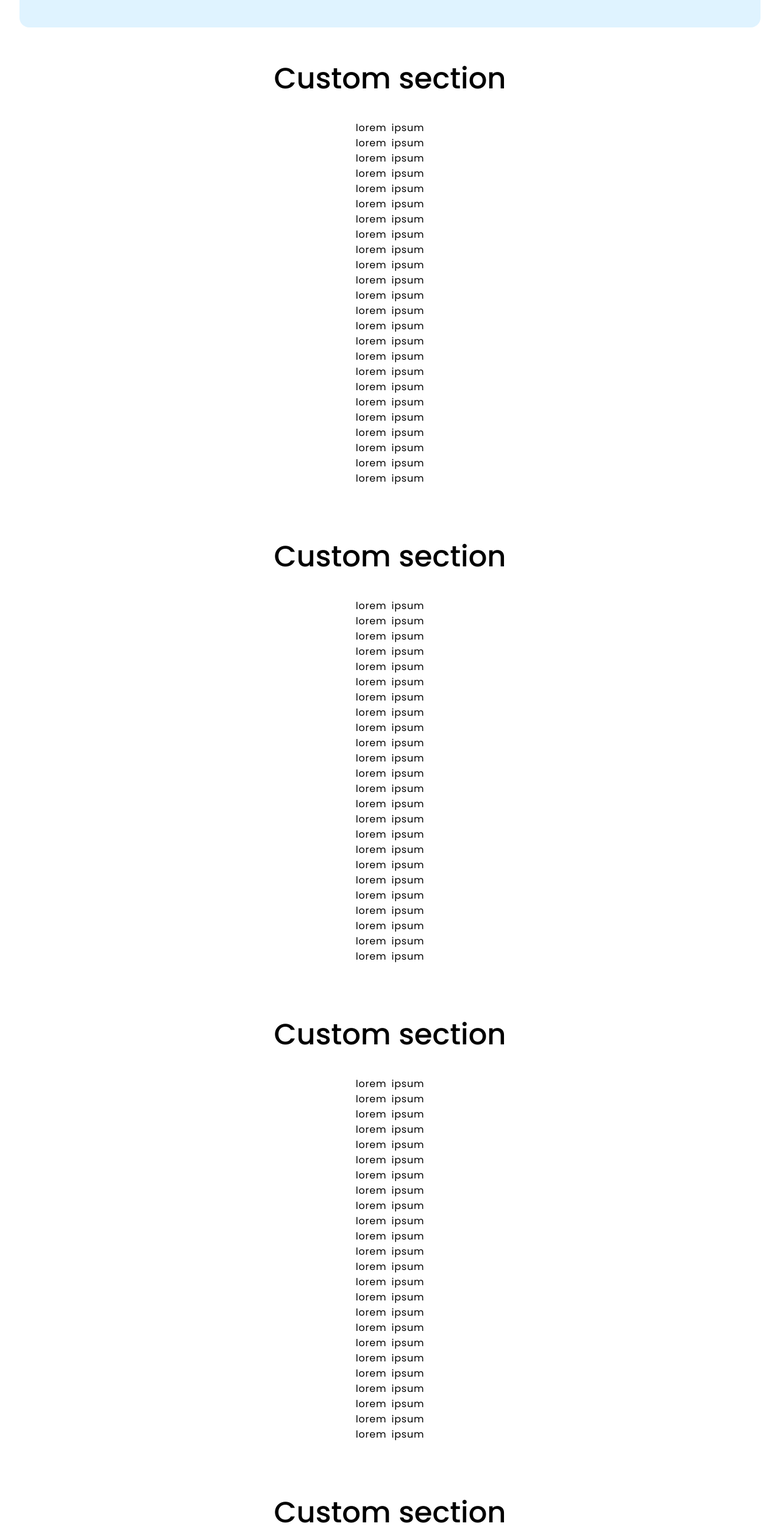
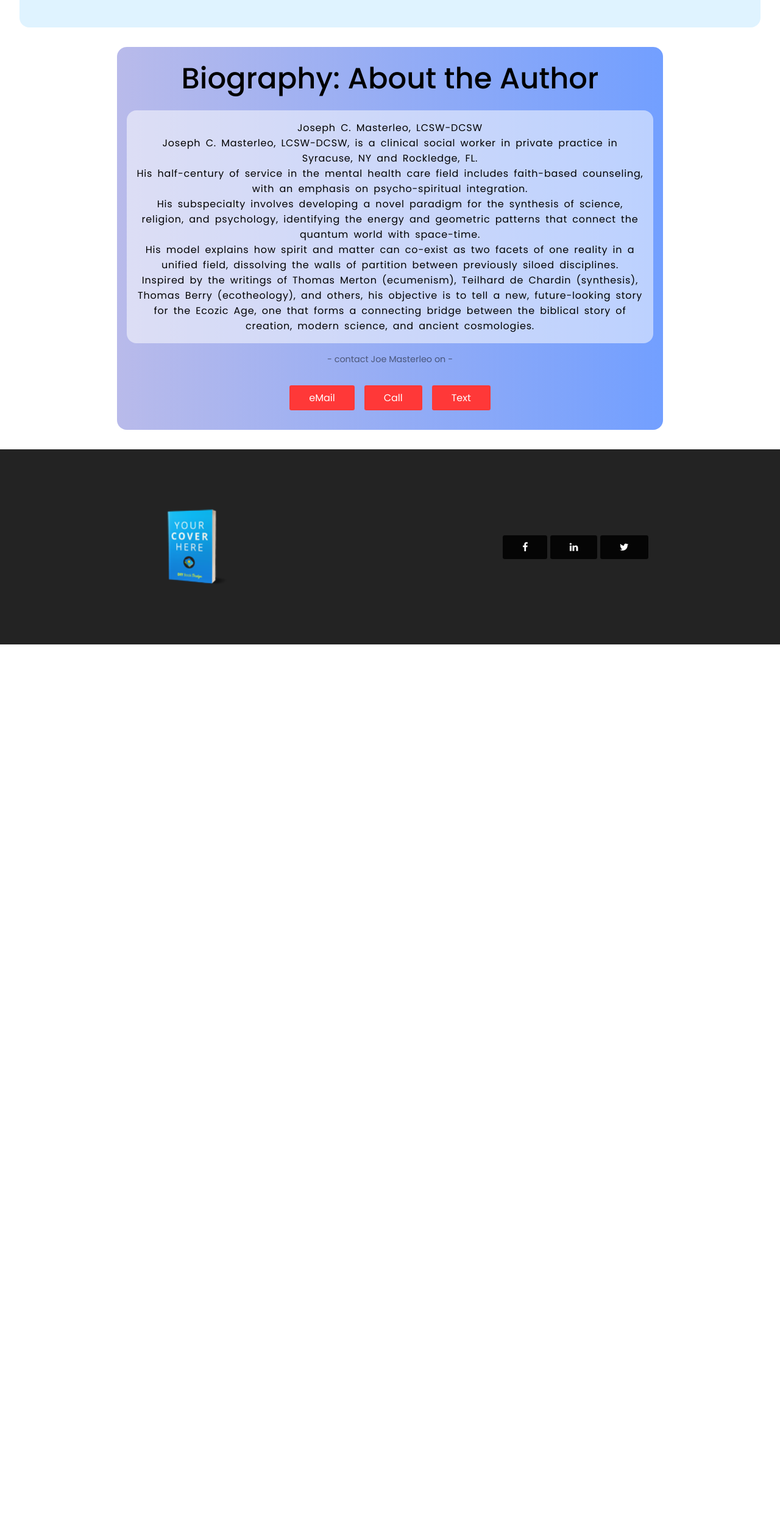
Before and after one commit to chrismuha/joemasterleo, a plain HTML site: page index.html in a window 1280 px wide. Shown: the part 1701-4222 px from the top of the page at 61% size. After the commit the page ends 2758 px from the top, so only its background shows below. Drawn offline with Linux system fonts and the light colour scheme.

Commit message:
Update index.html
made spacing change between header text for Bibliography paragraph.

added sub-title for Bibliography. About the Author.

removed additional blank custom sections that were not needed.

```diff
--- a/index.html
+++ b/index.html
@@ -10,7 +10,7 @@
 <body>
     <header>
         <div class="about-book">
-            <h1> The Ambient Christ</h1>
+            <h1>The Ambient Christ</h1>
             <p> There is an unfilled field in the cosmos that holds everything together, and every discipline is a portal to it.
             <br> Science calls it a field of fundamental forces and elementary particles.
             <br> Religion calls it God and accepts it by faith as an impenetratable mystery.
@@ -53,155 +53,9 @@
             </div>
         </div>
     </div>
-    <div class="custom-section">
-        <h1>Custom section</h1>
-        <p>
-        lorem ipsum
-        <br> lorem ipsum
-        <br> lorem ipsum
-        <br> lorem ipsum
-        <br> lorem ipsum
-        <br> lorem ipsum
-        <br> lorem ipsum
-        <br> lorem ipsum
-        <br> lorem ipsum
-        <br> lorem ipsum
-        <br> lorem ipsum
-        <br> lorem ipsum
-        <br> lorem ipsum
-        <br> lorem ipsum
-        <br> lorem ipsum
-        <br> lorem ipsum
-        <br> lorem ipsum
-        <br> lorem ipsum
-        <br> lorem ipsum
-        <br> lorem ipsum
-        <br> lorem ipsum
-        <br> lorem ipsum
-        <br> lorem ipsum
-        <br> lorem ipsum
-        </p>
-    </div>
-    <div class="custom-section">
-        <h1>Custom section</h1>
-        <p>
-        lorem ipsum
-        <br> lorem ipsum
-        <br> lorem ipsum
-        <br> lorem ipsum
-        <br> lorem ipsum
-        <br> lorem ipsum
-        <br> lorem ipsum
-        <br> lorem ipsum
-        <br> lorem ipsum
-        <br> lorem ipsum
-        <br> lorem ipsum
-        <br> lorem ipsum
-        <br> lorem ipsum
-        <br> lorem ipsum
-        <br> lorem ipsum
-        <br> lorem ipsum
-        <br> lorem ipsum
-        <br> lorem ipsum
-        <br> lorem ipsum
-        <br> lorem ipsum
-        <br> lorem ipsum
-        <br> lorem ipsum
-        <br> lorem ipsum
-        <br> lorem ipsum
-        </p>
-    </div>
-    <div class="custom-section">
-        <h1>Custom section</h1>
-        <p>
-        lorem ipsum
-        <br> lorem ipsum
-        <br> lorem ipsum
-        <br> lorem ipsum
-        <br> lorem ipsum
-        <br> lorem ipsum
-        <br> lorem ipsum
-        <br> lorem ipsum
-        <br> lorem ipsum
-        <br> lorem ipsum
-        <br> lorem ipsum
-        <br> lorem ipsum
-        <br> lorem ipsum
-        <br> lorem ipsum
-        <br> lorem ipsum
-        <br> lorem ipsum
-        <br> lorem ipsum
-        <br> lorem ipsum
-        <br> lorem ipsum
-        <br> lorem ipsum
-        <br> lorem ipsum
-        <br> lorem ipsum
-        <br> lorem ipsum
-        <br> lorem ipsum
-        </p>
-    </div>
-    <div class="custom-section">
-        <h1>Custom section</h1>
-        <p>
-        lorem ipsum
-        <br> lorem ipsum
-        <br> lorem ipsum
-        <br> lorem ipsum
-        <br> lorem ipsum
-        <br> lorem ipsum
-        <br> lorem ipsum
-        <br> lorem ipsum
-        <br> lorem ipsum
-        <br> lorem ipsum
-        <br> lorem ipsum
-        <br> lorem ipsum
-        <br> lorem ipsum
-        <br> lorem ipsum
-        <br> lorem ipsum
-        <br> lorem ipsum
-        <br> lorem ipsum
-        <br> lorem ipsum
-        <br> lorem ipsum
-        <br> lorem ipsum
-        <br> lorem ipsum
-        <br> lorem ipsum
-        <br> lorem ipsum
-        <br> lorem ipsum
-        </p>
-    </div>
-    <div class="custom-section">
-        <h1>Custom section</h1>
-        <p>
-        lorem ipsum
-        <br> lorem ipsum
-        <br> lorem ipsum
-        <br> lorem ipsum
-        <br> lorem ipsum
-        <br> lorem ipsum
-        <br> lorem ipsum
-        <br> lorem ipsum
-        <br> lorem ipsum
-        <br> lorem ipsum
-        <br> lorem ipsum
-        <br> lorem ipsum
-        <br> lorem ipsum
-        <br> lorem ipsum
-        <br> lorem ipsum
-        <br> lorem ipsum
-        <br> lorem ipsum
-        <br> lorem ipsum
-        <br> lorem ipsum
-        <br> lorem ipsum
-        <br> lorem ipsum
-        <br> lorem ipsum
-        <br> lorem ipsum
-        <br> lorem ipsum
-        </p>
-    </div>
     <div class="custom-section" id="biography">
-        <h1>Biography</h1>
-        <p>
-        Joseph C. Masterleo, LCSW-DCSW
+        <h1>Biography: About the Author</h1>
+        <p> Joseph C. Masterleo, LCSW-DCSW
         <br> Joseph C. Masterleo, LCSW-DCSW, is a clinical social worker in private practice in Syracuse, NY and Rockledge, FL.
         <br> His half-century of service in the mental health care field includes faith-based counseling, with an emphasis on psycho-spiritual integration.
         <br> His subspecialty involves developing a novel paradigm for the synthesis of science, religion, and psychology, identifying the energy and geometric patterns that connect the quantum world with space-time.
```
